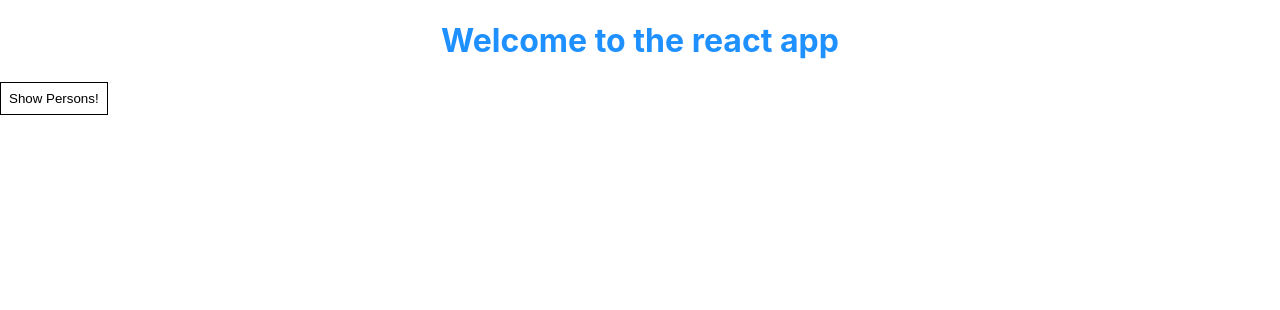
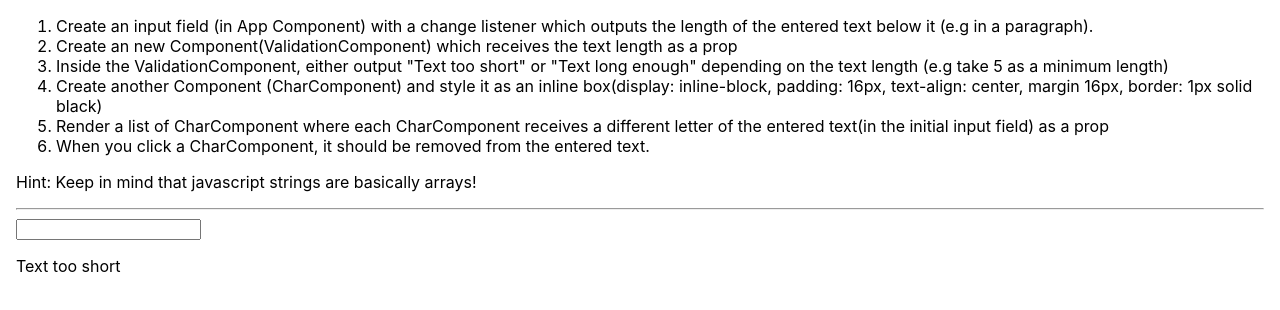
Before and after one commit to aishwaryasurwase/react-assignments, a React (Create React App) app: page / in a window 1280 px wide. Shown: the top 310 px of the page. Built offline with nearby package versions, Linux system fonts and the light colour scheme.

Commit message:
Initial commit

```diff
--- a/src/App.css
+++ b/src/App.css
@@ -2,3 +2,7 @@
   color: dodgerblue;
   text-align: center;
 }
+
+.App{
+  margin: 16px;
+}
--- a/src/App.js
+++ b/src/App.js
@@ -1,92 +1,54 @@
 
 import './App.css';
 import React, { Component } from 'react'
-import Person from './Person/Person';
+import Validation from './Validation/Validation';
+import Char from './Char/Char';
 class App extends Component {
-  style = {
-    backgroundColor: "white",
-    padding: "8px",
-    border: "1px solid black",
+  state = {
+    userInput: ''
   }
 
-  state = {
-    persons: [
-      { id: 'adfd23', name: 'Aishwarya', age: 20 },
-      { id: 'adf3242', name: 'Soundarya', age: 13 }
-    ],
-    showPerson: false
-  }
-
-  showPersons = () => {
-    console.log("Button clicked");
-    const doesShow = this.state.showPerson;
-    console.log(doesShow)
+  changeHandler = (event) => {
     this.setState({
-      showPerson: !doesShow
+      userInput: event.target.value
     })
   }
 
-  deletePerson = (ind) => {
-    const persons = this.state.persons;
-    persons.splice(ind, 1);
-    this.setState({ persons: persons });
-  }
+  removeCharFromText = (event, ind) => {
+    console.log("Remove char index", ind);
+    // const userInput = [...this.state.userInput.split('')];
+    // const newUserInput = userInput.filter((input, indx) => indx !== ind)
+    // console.log(newUserInput);
 
-  nameChangedHandler = (event, id) => {
-    // console.log(event, id);
-    const personIndex = this.state.persons.findIndex((p) => p.id === id);
-
-    const person = { ...this.state.persons[personIndex] };
-    person.name = event.target.value
-
-    const persons = [...this.state.persons]
-    persons[personIndex] = person;
+    const userInput = this.state.userInput.split('');
+    userInput.splice(ind, 1)
 
     this.setState({
-      persons: persons
+      userInput: userInput.join('')
     })
   }
 
-  // render() {
-  //   return (
-  //     <div className="App">
-  //       <h1 className="title">Welcome to the react app</h1>
-  //       <button onClick={this.showPersons} style={this.style}>Show Persons!</button>
-  //       {this.state.showPerson ?
-  //         <div>
-  //           <Person name={this.state.persons[0].name} age={this.state.persons[0].age}   >My Target is: Uber, Microsoft, Amazon, Flipkart</Person>
-  //           <Person name={this.state.persons[1].name} age={this.state.persons[1].age} />
-  //         </div> : null
-  //       }
-  //     </div>
-  //   );
-  // }
   render() {
-    let persons = null
-    if (this.state.showPerson) {
-      persons = (
-        <div>
-          {
-            this.state.persons.map((person, index) => {
-              return <Person name={person.name}
-                age={person.age}
-                click={() => this.deletePerson(index)}
-                key={person.id}
-                changed={(event) => this.nameChangedHandler(event, person.id)}>
-                My Target is: Uber, Microsoft, Amazon, Flipkart
-              </Person>
-            })
-          }
-          {/* <Person name={this.state.persons[0].name} age={this.state.persons[0].age}   >My Target is: Uber, Microsoft, Amazon, Flipkart</Person> */}
-          {/* <Person name={this.state.persons[1].name} age={this.state.persons[1].age} /> */}
-        </div>
-      )
-    }
+    const charList = this.state.userInput.split('').map((ch, ind) => {
+      return <Char character={ch} key={ind} removeChar={(event) => this.removeCharFromText(event, ind)} />
+    })
     return (
       <div className="App">
-        <h1 className="title">Welcome to the react app</h1>
-        <button onClick={this.showPersons} style={this.style}>Show Persons!</button>
-        {persons}
+        <ol>
+          <li>Create an input field (in App Component) with a change listener which outputs the length of the entered text below it (e.g in a paragraph).</li>
+          <li>Create an new Component(ValidationComponent) which receives the text length as a prop</li>
+          <li>Inside the ValidationComponent, either output "Text too short" or "Text long enough" depending on the text length (e.g take 5 as a minimum length)</li>
+          <li>Create another Component (CharComponent) and style it as an inline box(display: inline-block, padding: 16px, text-align: center, margin 16px, border: 1px solid black)</li>
+          <li>Render a list of CharComponent where each CharComponent receives a different letter of the entered text(in the initial input field) as a prop</li>
+          <li>When you click a CharComponent, it should be removed from the entered text.</li>
+        </ol>
+        <p>Hint: Keep in mind that javascript strings are basically arrays!</p>
+
+        <hr />
+        <input type="text" onChange={this.changeHandler} value={this.state.userInput} />
+        <p>{this.state.userInput}</p>
+        <Validation lengthOfText={this.state.userInput.length}></Validation>
+        {charList}
       </div>
     );
   }
--- /dev/null
+++ b/src/Char/Char.css
@@ -0,0 +1,4 @@
+.char{
+    display: inline-block;
+    margin: 16px
+}
--- /dev/null
+++ b/src/Char/Char.js
@@ -0,0 +1,13 @@
+import './Char.css'
+const char = (props) => {
+    const inputStyle = {
+        display: "inline-block", padding: "8px", textAlign: "center", margin: "16px", border: "1px solid black"
+    }
+    return (
+        <div className="char">
+            <input type="text" style={inputStyle} value={props.character} onClick={props.removeChar} />
+        </div>
+    )
+}
+
+export default char;
--- a/src/Person/Person.css
+++ /dev/null
@@ -1,10 +0,0 @@
-.person{
-    color: black;
-    text-align: center;
-    border: 1px solid #ccc;
-    box-shadow: 2px 2px;
-    margin: auto;
-    padding: 16px;
-    width: 60%;
-    margin-bottom: 16px;
-}
--- a/src/Person/Person.js
+++ /dev/null
@@ -1,32 +0,0 @@
-
-import './Person.css'
-import React, { Component } from 'react';
-// const person = (props) => {
-//     return (
-//         <div className="person">
-//             <h1>Person details</h1>
-//             <p>Author - {props.name}</p>
-//             <p>Age - {props.age}</p>
-//             <p>{Math.floor(Math.random() * 10)}</p>
-//         </div>)
-// }
-// function person(props) {
-//     return (
-//         <div className="person">
-//             <h1>Person details</h1>
-//             <p>Author - {props.name}</p>
-//             <p>Age - {props.age}</p>
-//             <p>{Math.floor(Math.random() * 10)}</p>
-//         </div>)
-// }
-
-class person extends Component {
-    render() {
-        return (
-            <div className="person" >
-                <p onClick={this.props.click}>I'm {this.props.name} and I am {this.props.age} years old</p>
-                <input type="text" onChange={this.props.changed} />
-            </div>)
-    }
-}
-export default person;
--- /dev/null
+++ b/src/Validation/Validation.js
@@ -0,0 +1,16 @@
+const validation = (props) => {
+    let message = 'Text too short';
+    if (props.lengthOfText >= 5) {
+        message = 'Text long enough';
+    }
+    return (
+        <div>
+            {/* <p>Length of text is : {props.lengthOfText}</p>
+            {
+                props.lengthOfText < 5 ? 'Text too short' : 'Text long enough'
+            } */}
+            {message}
+        </div>
+    )
+}
+export default validation;
```
